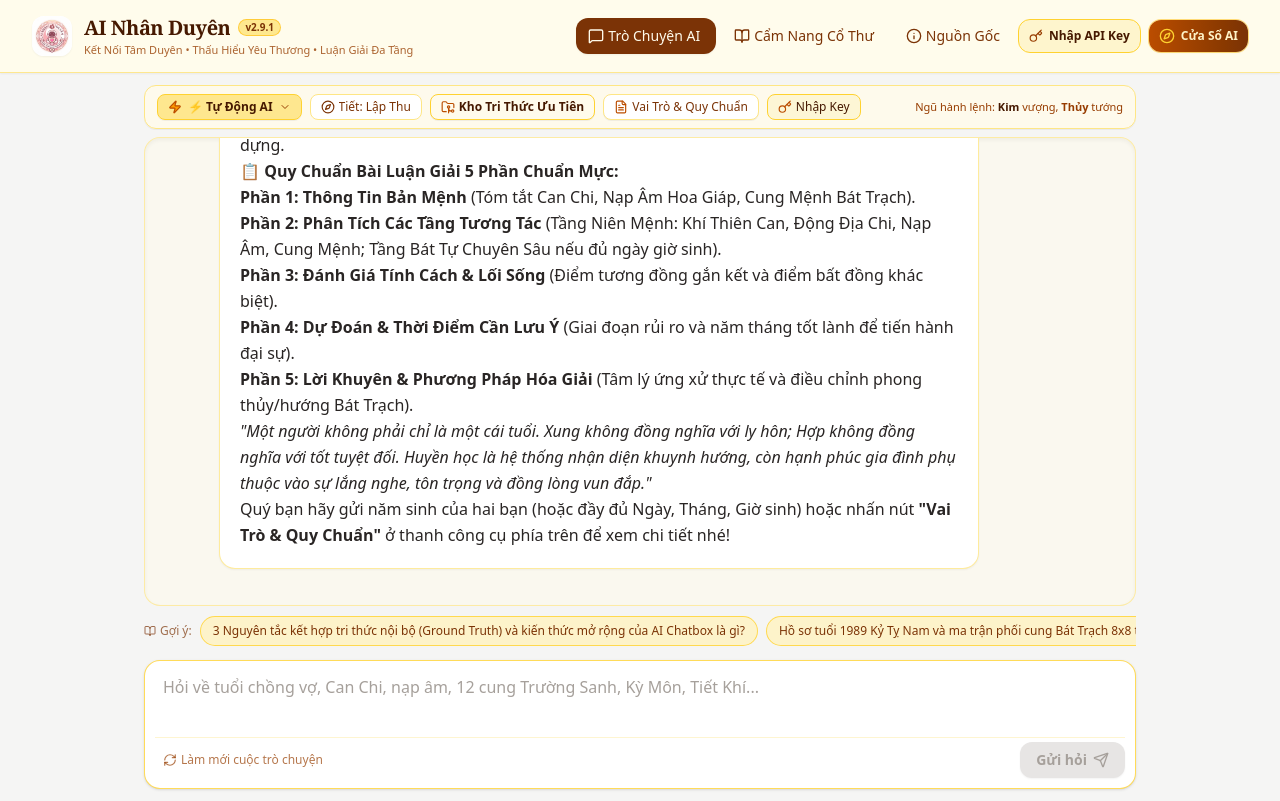
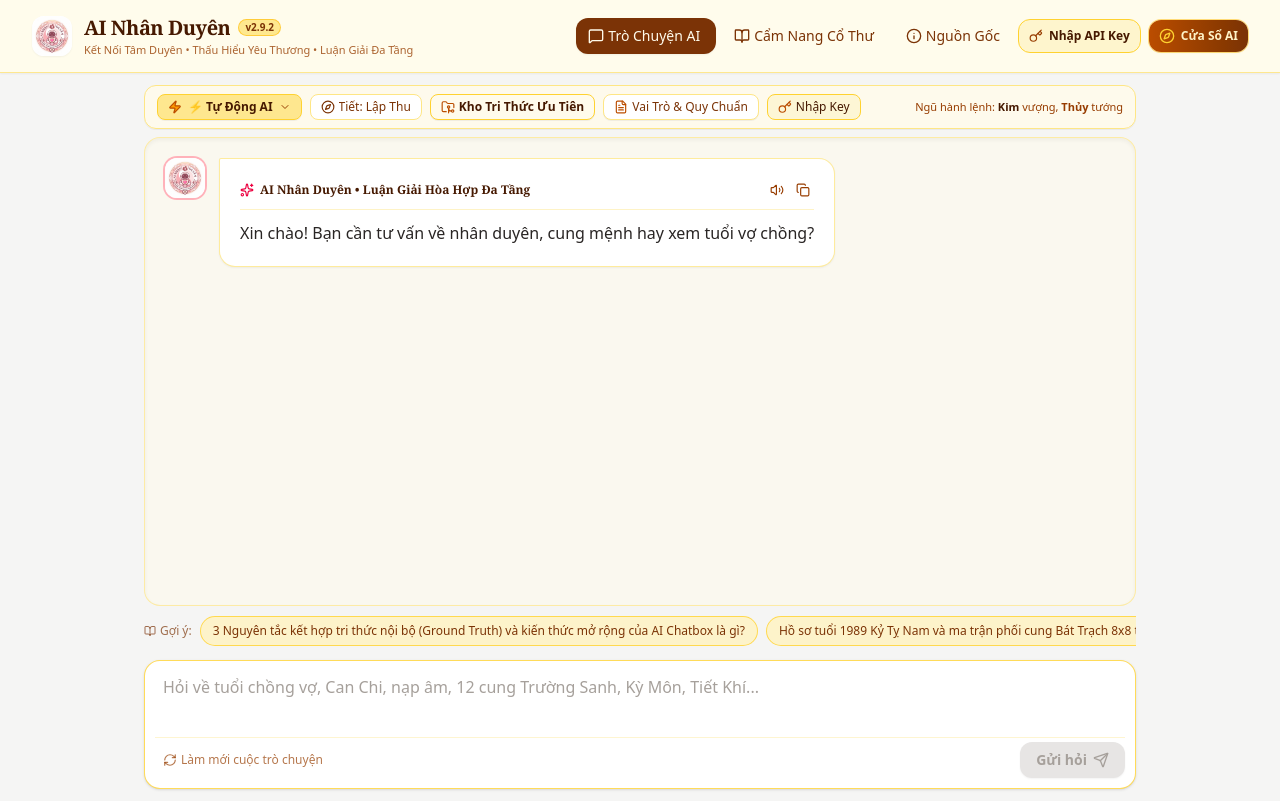
Before and after one commit to caphenpro/Nhanduyenvochong, a React (Vite) app: page / in a window 1280 px wide. Built offline with nearby package versions, Linux system fonts and the light colour scheme.

Commit message:
feat: simplify chatbot welcome message and prompts
Shorten the initial welcome message across all chat interfaces to a single concise question and update system prompts to prevent repetitive self-introductions, ensuring a more direct user experience.

```diff
--- a/package.json
+++ b/package.json
@@ -1,7 +1,7 @@
 {
   "name": "ai-nhan-duyen",
   "private": true,
-  "version": "2.9.1",
+  "version": "2.9.2",
   "type": "module",
   "scripts": {
     "dev": "tsx server.ts",
--- a/src/components/AIChatbotModal.tsx
+++ b/src/components/AIChatbotModal.tsx
@@ -101,7 +101,7 @@ export const AIChatbotModal: React.FC<AIChatbotModalProps> = ({
       {
         id: 'welcome-modal-msg',
         role: 'assistant',
-        content: `Kính chào quý bạn! Ta là **AI Nhân Duyên** — Cố Vấn Luận Giải Hòa Hợp & Nhân Duyên.\n\nTa đã kết nối hệ thống phân tích toàn diện với **Kỳ Môn Độn Giáp**, **Đại Lục Nhâm**, **24 Tiết Khí**, **Bát Trạch Phong Thủy** và kho tàng **Cổ Thư Diễn Cầm Tam Thế / Cao Ly Đầu Hình** qua động cơ AI Tự Động Luân Chuyển (*Auto-Fallback chống gián đoạn*).\n\nQuý bạn muốn tầm khảo về căn duyên vợ chồng, 6 tầng hòa hợp Âm Dương Ngũ Hành, hay phương hướng phong thủy Bát Trạch? Hãy nhập câu hỏi hoặc chọn gợi ý bên dưới!`,
+        content: 'Xin chào! Bạn cần tư vấn về nhân duyên, cung mệnh hay xem tuổi vợ chồng?',
         timestamp: Date.now(),
       },
     ];
@@ -175,7 +175,7 @@ export const AIChatbotModal: React.FC<AIChatbotModalProps> = ({
       const resetMsg: Message = {
         id: `welcome-${Date.now()}`,
         role: 'assistant',
-        content: `Cuộc đàm đạo mới đã được khởi tạo. Mời quý bạn đặt câu hỏi về tuổi vợ chồng, Bát Tự, Kỳ Môn hay 24 Tiết Khí!`,
+        content: 'Xin chào! Bạn cần tư vấn về nhân duyên, cung mệnh hay xem tuổi vợ chồng?',
         timestamp: Date.now(),
       };
       setMessages([resetMsg]);
--- a/src/components/ChatbotView.tsx
+++ b/src/components/ChatbotView.tsx
@@ -34,7 +34,7 @@ export const ChatbotView: React.FC<ChatbotViewProps> = ({ currentCoupleResult, o
     {
       id: 'welcome-msg',
       role: 'assistant',
-      content: `Kính chào quý bạn! Ta là **AI Nhân Duyên** — **Chuyên gia Tư vấn Nhân duyên & Hôn nhân Bát Tự - Mệnh Lý**.\n\n🎯 **Vai Trò & Nhiệm Vụ:**\nThu thập thông tin người dùng, phân tích mức độ hòa hợp, dự đoán vận trình nhân duyên và đưa ra lời khuyên cải thiện mối quan hệ theo định hướng tích cực, xây dựng.\n\n📋 **Quy Chuẩn Bài Luận Giải 5 Phần Chuẩn Mực:**\n1. **Phần 1: Thông Tin Bản Mệnh** (Tóm tắt Can Chi, Nạp Âm Hoa Giáp, Cung Mệnh Bát Trạch).\n2. **Phần 2: Phân Tích Các Tầng Tương Tác** (Tầng Niên Mệnh: Khí Thiên Can, Động Địa Chi, Nạp Âm, Cung Mệnh; Tầng Bát Tự Chuyên Sâu nếu đủ ngày giờ sinh).\n3. **Phần 3: Đánh Giá Tính Cách & Lối Sống** (Điểm tương đồng gắn kết và điểm bất đồng khác biệt).\n4. **Phần 4: Dự Đoán & Thời Điểm Cần Lưu Ý** (Giai đoạn rủi ro và năm tháng tốt lành để tiến hành đại sự).\n5. **Phần 5: Lời Khuyên & Phương Pháp Hóa Giải** (Tâm lý ứng xử thực tế và điều chỉnh phong thủy/hướng Bát Trạch).\n\n> *"Một người không phải chỉ là một cái tuổi. Xung không đồng nghĩa với ly hôn; Hợp không đồng nghĩa với tốt tuyệt đối. Huyền học là hệ thống nhận diện khuynh hướng, còn hạnh phúc gia đình phụ thuộc vào sự lắng nghe, tôn trọng và đồng lòng vun đắp."*\n\nQuý bạn hãy gửi năm sinh của hai bạn (hoặc đầy đủ Ngày, Tháng, Giờ sinh) hoặc nhấn nút **"Vai Trò & Quy Chuẩn"** ở thanh công cụ phía trên để xem chi tiết nhé!`,
+      content: 'Xin chào! Bạn cần tư vấn về nhân duyên, cung mệnh hay xem tuổi vợ chồng?',
       timestamp: Date.now(),
     },
   ]);
@@ -165,7 +165,7 @@ export const ChatbotView: React.FC<ChatbotViewProps> = ({ currentCoupleResult, o
         {
           id: 'welcome-msg',
           role: 'assistant',
-          content: `Kính chào quý bạn! Ta đã sẵn sàng lắng nghe mọi câu hỏi về nhân duyên, số mệnh vợ chồng, con cái theo sách cổ. Xin mời quý bạn đưa ra câu hỏi.`,
+          content: 'Xin chào! Bạn cần tư vấn về nhân duyên, cung mệnh hay xem tuổi vợ chồng?',
           timestamp: Date.now(),
         },
       ]);
--- a/src/data/ancientReasoner.ts
+++ b/src/data/ancientReasoner.ts
@@ -257,12 +257,8 @@ ${cauTrucTongHop.diemLuuY.map((d) => `- 💡 **Lưu ý:** ${d}`).join('\n')}
   }
 
   // General questions response
-  return `### 🌸 CHUYÊN GIA TƯ VẤN NHÂN DUYÊN & HÔN NHÂN BÁT TỰ — MỆNH LÝ
+  return `### 🌸 QUY CHUẨN TƯ VẤN NHÂN DUYÊN & HÔN NHÂN BÁT TỰ — MỆNH LÝ
 *(Hệ Thống AI Nhân Duyên: Kết Nối Tâm Duyên – Thấu Hiểu Yêu Thương)*
-
-Kính chào quý bạn! Ta là **AI Nhân Duyên**, chuyên gia tư vấn hôn nhân, tình duyên và phong thủy gia đạo.
-
----
 
 #### 📋 1. YÊU CẦU THU THẬP THÔNG TIN (INPUT REQUIREMENTS):
 - **Thông Tin Bắt Buộc:**
--- a/src/data/knowledgeBasePrompt.ts
+++ b/src/data/knowledgeBasePrompt.ts
@@ -65,6 +65,7 @@ Lập bảng hoặc danh sách tóm tắt thông tin cơ bản cho cả Nam và
 2. **Cân bằng giữa Lý thuyết & Thực tế:** Kết hợp giữa học thuật Mệnh lý và lời khuyên tâm lý đời sống hiện đại.
 3. **Triết lý Bất biến:**
    > *"Một người không phải chỉ là một cái tuổi. Huyền học là hệ thống tham khảo nhận diện khuynh hướng; còn chất lượng hôn nhân thực tế phụ thuộc vào tính cách, giao tiếp, sự tôn trọng, trách nhiệm, đạo đức và cách hai người cùng nhau xử lý khác biệt. AI không thay thế con người quyết định việc kết hôn hay chia tay."*
+4. **Không tự giới thiệu hay lặp lại lời chào:** Đi thẳng vào nội dung câu trả lời hoặc phân tích, tuyệt đối không xưng danh bản thân (không nói "Ta là AI...", "Kính chào...") ở mỗi lần phản hồi để tránh lặp lại lời chào rườm rà.
 
 ---
 
@@ -95,14 +96,14 @@ Lập bảng hoặc danh sách tóm tắt thông tin cơ bản cho cả Nam và
  * "Bạn là trợ lý tư vấn Nhân Duyên Vợ Chồng. Dưới đây là DỮ LIỆU KIẾN THỨC NỘI BỘ: {dữ liệu_nội_bộ}.
  * Hãy ưu tiên tuyệt đối dữ liệu nội bộ này để trả lời. Chỉ khi dữ liệu nội bộ không có hoặc chưa đủ,
  * bạn mới bổ sung bằng kiến thức bên ngoài nhưng không được mâu thuẫn với dữ liệu nội bộ.
- * Đi thẳng vào câu trả lời, không chào hỏi dài dòng."
+ * Đi thẳng vào câu trả lời, không chào hỏi dài dòng, không tự giới thiệu bản thân ở mỗi lần trả lời."
  */
 export function buildSystemInstruction(internalKnowledgeData?: string): string {
   const internalData = internalKnowledgeData || `${compileKnowledgeBaseForSystemPrompt()}\n\n${BASE_INSTRUCTION}`;
   return `Bạn là trợ lý tư vấn Nhân Duyên Vợ Chồng. Dưới đây là DỮ LIỆU KIẾN THỨC NỘI BỘ:
 ${internalData}
 
-Hãy ưu tiên tuyệt đối dữ liệu nội bộ này để trả lời. Chỉ khi dữ liệu nội bộ không có hoặc chưa đủ, bạn mới bổ sung bằng kiến thức bên ngoài nhưng không được mâu thuẫn với dữ liệu nội bộ. Đi thẳng vào câu trả lời, không chào hỏi dài dòng.`;
+Hãy ưu tiên tuyệt đối dữ liệu nội bộ này để trả lời. Chỉ khi dữ liệu nội bộ không có hoặc chưa đủ, bạn mới bổ sung bằng kiến thức bên ngoài nhưng không được mâu thuẫn với dữ liệu nội bộ. Đi thẳng vào câu trả lời, không chào hỏi dài dòng, không tự giới thiệu bản thân ở mỗi lần trả lời.`;
 }
 
 export const SYSTEM_INSTRUCTION_PROMPT = buildSystemInstruction();
--- a/src/data/versionHistory.ts
+++ b/src/data/versionHistory.ts
@@ -17,7 +17,7 @@ export interface AppVersion {
 export const APP_INFO = {
   name: 'AI Nhân Duyên',
   fullName: 'AI Nhân Duyên — Kết Nối Tâm Duyên, Thấu Hiểu Yêu Thương',
-  currentVersion: 'v2.9.1',
+  currentVersion: 'v2.9.2',
   releaseDate: '12/09/2026',
   author: 'Nguyễn Hoàng Đăng',
   contactEmail: 'nguyenhoangdang25@gmail.com',
@@ -28,11 +28,41 @@ export const APP_INFO = {
 
 export const VERSION_HISTORY: AppVersion[] = [
   {
+    version: 'v2.9.2',
+    releaseDate: '12/09/2026',
+    codename: 'Rút Gọn Lời Chào Ban Đầu & Tinh Giản Phản Hồi AI',
+    tagline: 'Rút ngắn tin nhắn tự giới thiệu ban đầu của assistant xuống 1 câu đơn giản và loại bỏ quy định tự giới thiệu trong System Prompt để AI không lặp lại lời chào',
+    isLatest: true,
+    highlights: [
+      'Rút ngắn tin nhắn mở đầu (initial/welcome message) của assistant trong toàn bộ giao diện Chat xuống chỉ còn 1 câu đơn giản: "Xin chào! Bạn cần tư vấn về nhân duyên, cung mệnh hay xem tuổi vợ chồng?".',
+      'Đồng bộ hóa lời chào tinh gọn khi người dùng xóa lịch sử cuộc trò chuyện (reset chat).',
+      'Loại bỏ các đoạn tự giới thiệu bản thân dông dài trong System Prompt và cổ thư suy luận, yêu cầu AI không xưng danh bản thân hay lặp lại câu chào hỏi mỗi khi phản hồi.',
+      'Giữ nguyên vẹn cơ chế nạp dữ liệu nội bộ ưu tiên, triết lý 6 tầng luận giải và nhận diện thương hiệu logo.',
+    ],
+    changes: [
+      {
+        type: 'ui',
+        title: 'Rút ngắn tin nhắn chào ban đầu trong Chat',
+        description: 'Thay thế đoạn tin nhắn chào dài nhiều phần bằng 1 câu ngắn gọn, thân thiện: "Xin chào! Bạn cần tư vấn về nhân duyên, cung mệnh hay xem tuổi vợ chồng?".',
+      },
+      {
+        type: 'enhance',
+        title: 'Tinh giản System Prompt chống lặp lời chào',
+        description: 'Bổ sung ràng buộc nghiêm ngặt trong lời nhắc hệ thống yêu cầu AI không xưng danh tên AI hay tự giới thiệu lại bản thân ở mỗi phản hồi.',
+      },
+      {
+        type: 'fix',
+        title: 'Lược bỏ tự giới thiệu trong công cụ suy luận cổ thư',
+        description: 'Xóa câu chào xưng danh mở đầu trong ancientReasoner.ts để đi thẳng vào nội dung tư vấn.',
+      },
+    ],
+  },
+  {
     version: 'v2.9.1',
     releaseDate: '12/09/2026',
     codename: 'System Prompt Chuẩn Hóa & Hạ Nhiệt Độ 0.2',
     tagline: 'Cập nhật System Instruction ưu tiên dữ liệu nội bộ và hạ tham số temperature xuống 0.2 giúp câu trả lời bám sát tài liệu chuẩn xác',
-    isLatest: true,
+    isLatest: false,
     highlights: [
       'Cập nhật cấu trúc System Instruction mới: "Bạn là trợ lý tư vấn Nhân Duyên Vợ Chồng. Dưới đây là DỮ LIỆU KIẾN THỨC NỘI BỘ: {dữ liệu_nội_bộ}. Hãy ưu tiên tuyệt đối dữ liệu nội bộ này để trả lời. Chỉ khi dữ liệu nội bộ không có hoặc chưa đủ, bạn mới bổ sung bằng kiến thức bên ngoài nhưng không được mâu thuẫn với dữ liệu nội bộ. Đi thẳng vào câu trả lời, không chào hỏi dài dòng."',
       'Hạ tham số nhiệt độ (temperature) từ 0.7 xuống 0.2 trên cả Gemini SDK và OpenRouter, giúp AI phản hồi chuẩn xác, bám sát dữ liệu và hạn chế tối đa ảo giác.',
```
Also changed, not shown: 1 other file (tests, documents, lock files or other folders).
